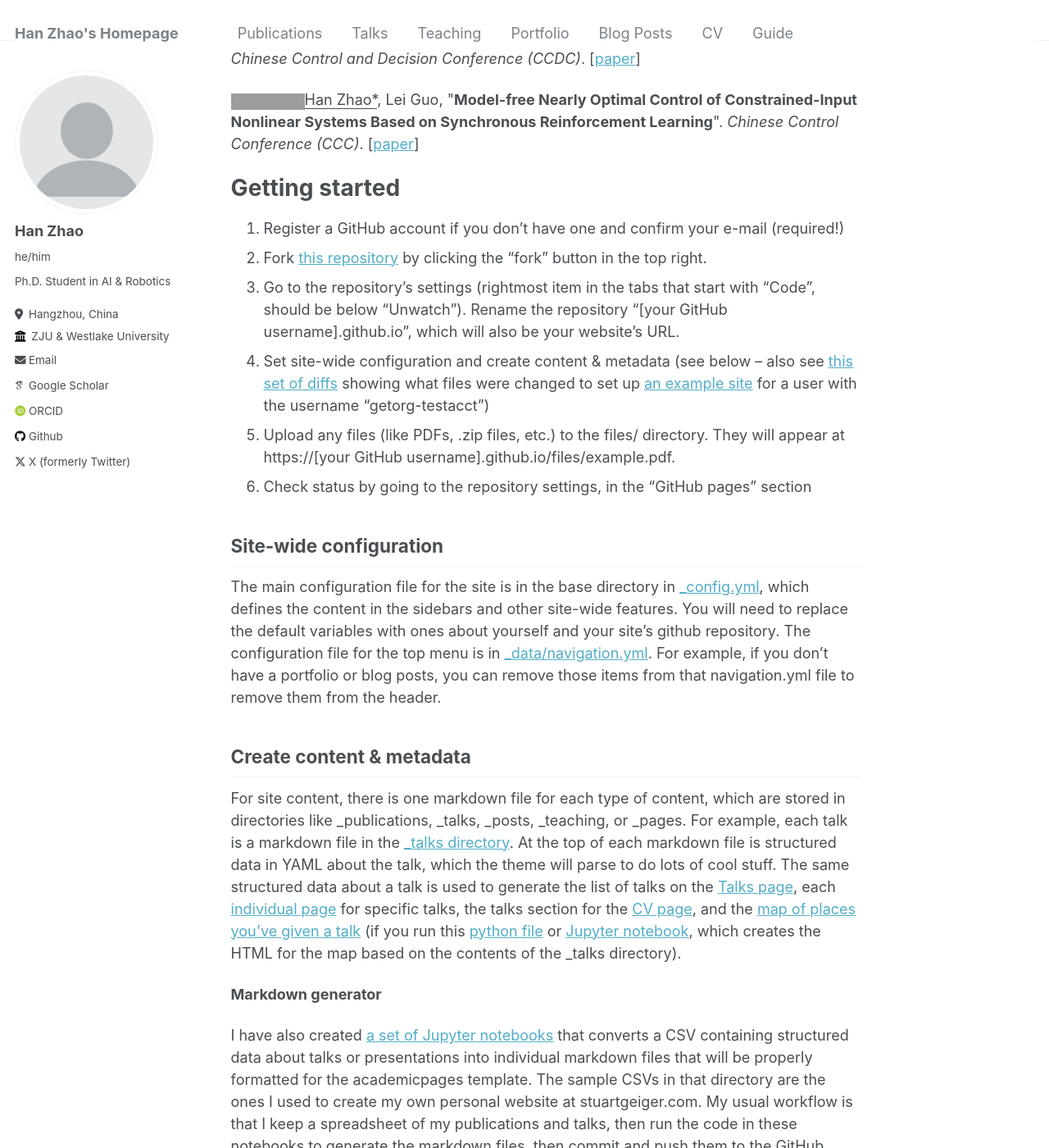
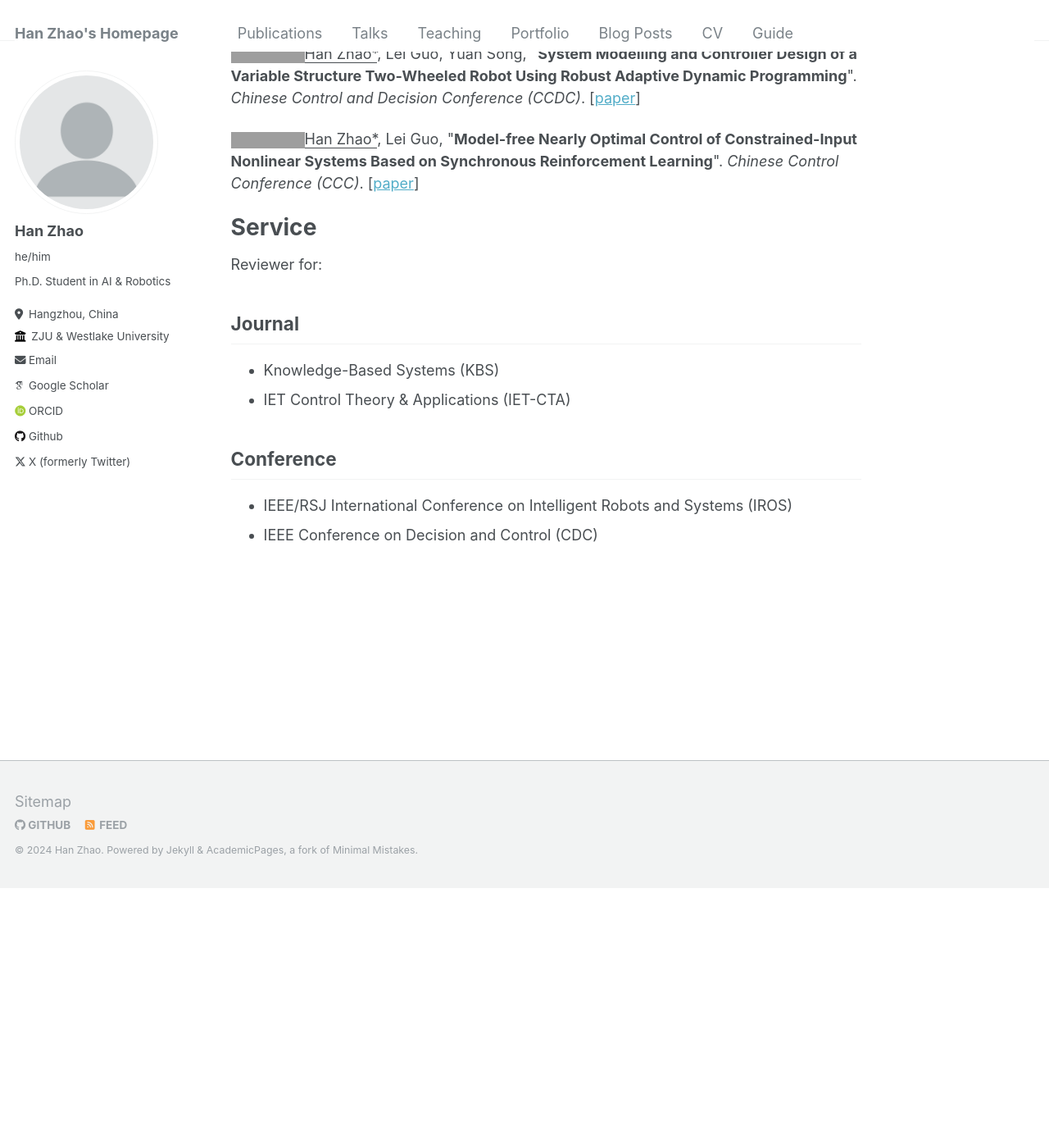
Before and after one commit to h-zhao1997/h-zhao1997.github.io, a Jekyll site: the page built from _pages/about.md, in a window 1280 px wide and 1400 px high, scrolled down 1254 px. Shown: the whole window at 82% size. Built offline with Jekyll 4.4.1, drawn with Linux system fonts in a browser that asks for light colours; some web fonts are replaced; after the commit the page ends 2337 px from its top, so only the background shows below that; some of the changed text lies outside the part shown; grey boxes are pictures that could not be loaded.

Commit message:
Update about.md

```diff
--- a/_pages/about.md
+++ b/_pages/about.md
@@ -35,35 +37,16 @@ Publications
 
 
 
-Getting started
+Service
 ======
-1. Register a GitHub account if you don't have one and confirm your e-mail (required!)
-1. Fork [this repository](https://github.com/academicpages/academicpages.github.io) by clicking the "fork" button in the top right.
-1. Go to the repository's settings (rightmost item in the tabs that start with "Code", should be below "Unwatch"). Rename the repository "[your GitHub username].github.io", which will also be your website's URL.
-1. Set site-wide configuration and create content & metadata (see below -- also see [this set of diffs](http://archive.is/3TPas) showing what files were changed to set up [an example site](https://getorg-testacct.github.io) for a user with the username "getorg-testacct")
-1. Upload any files (like PDFs, .zip files, etc.) to the files/ directory. They will appear at https://[your GitHub username].github.io/files/example.pdf.
-1. Check status by going to the repository settings, in the "GitHub pages" section
+Reviewer for:
 
-Site-wide configuration
+Journal
 ------
-The main configuration file for the site is in the base directory in [_config.yml](https://github.com/academicpages/academicpages.github.io/blob/master/_config.yml), which defines the content in the sidebars and other site-wide features. You will need to replace the default variables with ones about yourself and your site's github repository. The configuration file for the top menu is in [_data/navigation.yml](https://github.com/academicpages/academicpages.github.io/blob/master/_data/navigation.yml). For example, if you don't have a portfolio or blog posts, you can remove those items from that navigation.yml file to remove them from the header.
+- Knowledge-Based Systems (KBS)
+- IET Control Theory & Applications (IET-CTA)
 
-Create content & metadata
+Conference
 ------
-For site content, there is one markdown file for each type of content, which are stored in directories like _publications, _talks, _posts, _teaching, or _pages. For example, each talk is a markdown file in the [_talks directory](https://github.com/academicpages/academicpages.github.io/tree/master/_talks). At the top of each markdown file is structured data in YAML about the talk, which the theme will parse to do lots of cool stuff. The same structured data about a talk is used to generate the list of talks on the [Talks page](https://academicpages.github.io/talks), each [individual page](https://academicpages.github.io/talks/2012-03-01-talk-1) for specific talks, the talks section for the [CV page](https://academicpages.github.io/cv), and the [map of places you've given a talk](https://academicpages.github.io/talkmap.html) (if you run this [python file](https://github.com/academicpages/academicpages.github.io/blob/master/talkmap.py) or [Jupyter notebook](https://github.com/academicpages/academicpages.github.io/blob/master/talkmap.ipynb), which creates the HTML for the map based on the contents of the _talks directory).
-
-**Markdown generator**
-
-I have also created [a set of Jupyter notebooks](https://github.com/academicpages/academicpages.github.io/tree/master/markdown_generator
-) that converts a CSV containing structured data about talks or presentations into individual markdown files that will be properly formatted for the academicpages template. The sample CSVs in that directory are the ones I used to create my own personal website at stuartgeiger.com. My usual workflow is that I keep a spreadsheet of my publications and talks, then run the code in these notebooks to generate the markdown files, then commit and push them to the GitHub repository.
-
-How to edit your site's GitHub repository
-------
-Many people use a git client to create files on their local computer and then push them to GitHub's servers. If you are not familiar with git, you can directly edit these configuration and markdown files directly in the github.com interface. Navigate to a file (like [this one](https://github.com/academicpages/academicpages.github.io/blob/master/_talks/2012-03-01-talk-1.md) and click the pencil icon in the top right of the content preview (to the right of the "Raw | Blame | History" buttons). You can delete a file by clicking the trashcan icon to the right of the pencil icon. You can also create new files or upload files by navigating to a directory and clicking the "Create new file" or "Upload files" buttons.
-
-Example: editing a markdown file for a talk
-![Editing a markdown file for a talk](/images/editing-talk.png)
-
-For more info
-------
-More info about configuring academicpages can be found in [the guide](https://academicpages.github.io/markdown/). The [guides for the Minimal Mistakes theme](https://mmistakes.github.io/minimal-mistakes/docs/configuration/) (which this theme was forked from) might also be helpful.
+- IEEE/RSJ International Conference on Intelligent Robots and Systems (IROS)
+- IEEE Conference on Decision and Control (CDC)
```
Also changed, not shown: other parts of _pages/about.md (+2 -0 lines).
